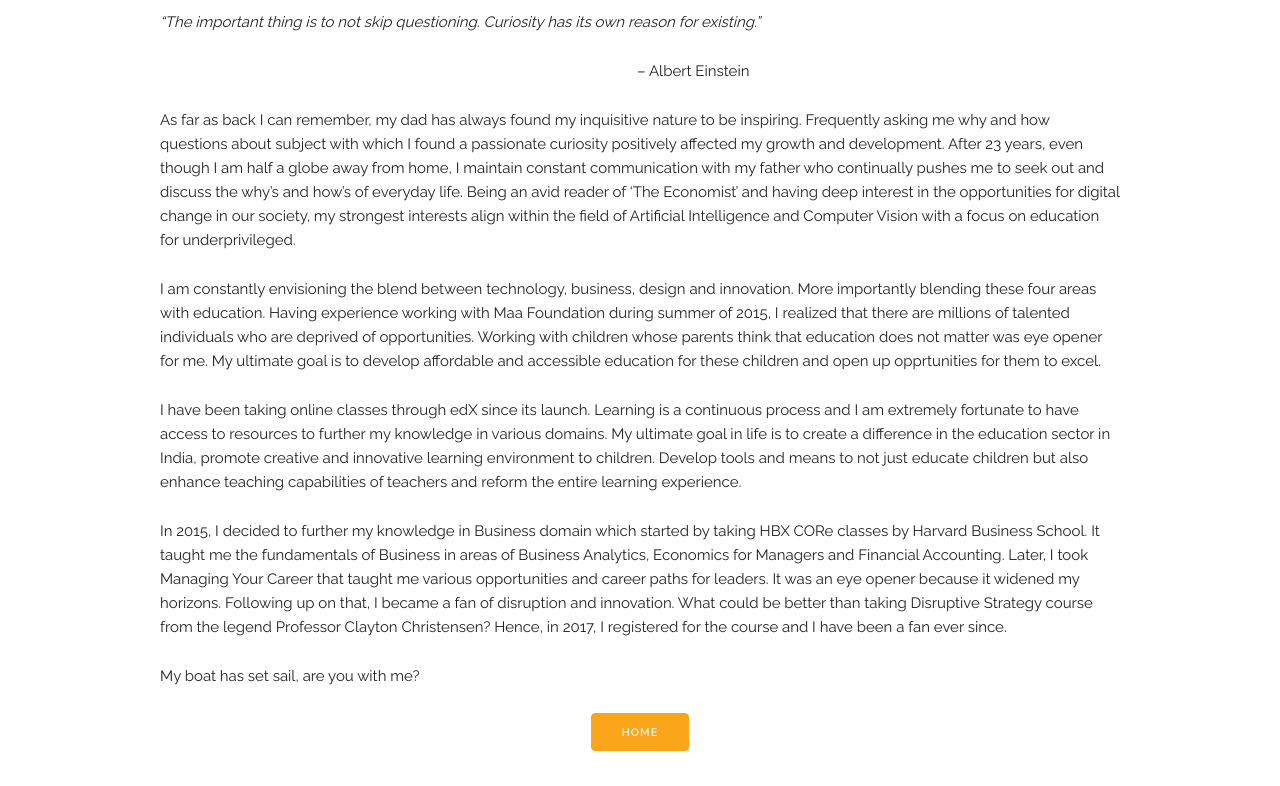
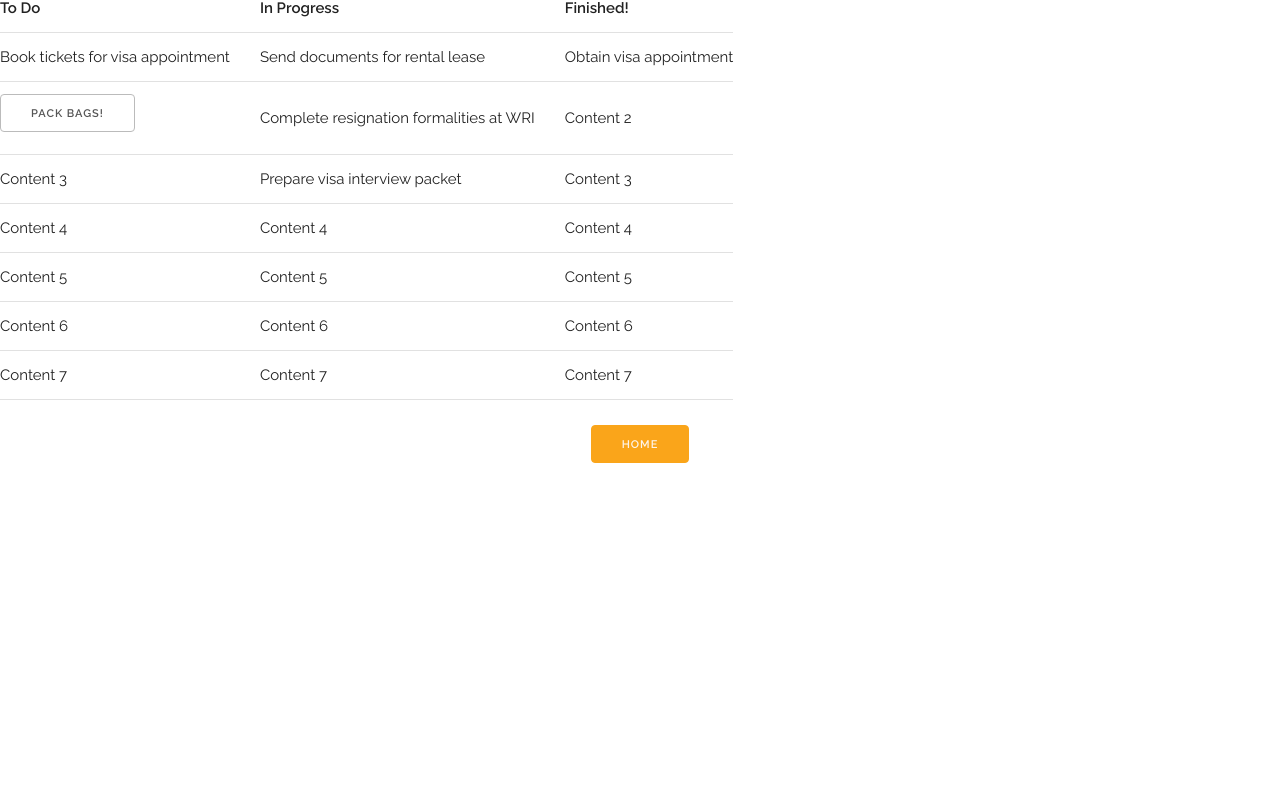
Before and after one commit to sherya21/sherya21.github.io, a plain HTML site: page onmyradar.html in a window 1280 px wide. Shown: the part 89-875 px from the top of the page. After the commit the page ends 800 px from the top, so only its background shows below. Drawn offline with Linux system fonts and the light colour scheme.

Commit message:
Update onmyradar.html

```diff
--- a/onmyradar.html
+++ b/onmyradar.html
@@ -26,55 +26,59 @@
       <style>p.indent{ padding-left: 31.8em }</style>
    </head>
    <body>
-      <!-- Philosophy Page Layout
+      <!-- onmyradar Page Layout
          –––––––––––––––––––––––––––––––––––––––––––––––––– -->
-      <div class="container">
-         <div style="margin-top: 2%">
-            <h1>Life - How I choose to live it</h1>
-            <p>
-               <i>“The important thing is to not skip questioning. Curiosity has its own reason for existing.”</i>
-            <p class="indent">– Albert Einstein</p>
-            </p>
-            <p>
-               As far as back I can remember, my dad has always found my inquisitive nature to be inspiring.
-               Frequently asking me why and how questions about subject with which I found a passionate curiosity
-               positively affected my growth and development. After 23 years, even though I am half a globe away
-               from home, I maintain constant communication with my father who continually pushes me to seek out and
-               discuss the why’s and how’s of everyday life. Being an avid reader of ‘The Economist’ and having deep
-               interest in the opportunities for digital change in our society, my strongest interests align within the
-               field of Artificial Intelligence and Computer Vision with a focus on education for underprivileged.
-            </p>
-            <p>
-               I am constantly envisioning the blend between technology, business, design and innovation. More importantly
-               blending these four areas with education. Having experience working with Maa Foundation during summer of 2015,
-               I realized that there are millions of talented individuals who are deprived of opportunities. Working with children
-               whose parents think that education does not matter was eye opener for me. My ultimate goal is to develop affordable and
-               accessible education for these children and open up opprtunities for them to excel.</br>
-            </p>
-            <p>
-               I have been taking online classes through edX since its launch. Learning is a continuous process and I am extremely
-               fortunate to have access to resources to further my knowledge in various domains. My ultimate goal in life is to create
-               a difference in the education sector in India, promote creative and innovative learning environment to children. Develop
-               tools and means to not just educate children but also enhance teaching capabilities of teachers and reform the entire
-               learning experience.
-            </p>
-            <p>
-               In 2015, I decided to further my knowledge in Business domain which started by taking HBX CORe classes by Harvard Business
-               School. It taught me the fundamentals of Business in areas of Business Analytics, Economics for Managers and Financial
-               Accounting. Later, I took Managing Your Career that taught me various opportunities and career paths for leaders. It was an
-               eye opener because it widened my horizons. Following up on that, I became a fan of disruption and innovation. What could be
-               better than taking Disruptive Strategy course from the legend Professor Clayton Christensen? Hence, in 2017, I registered for
-               the course and I have been a fan ever since.
-            </p>
-            <p>
-               My boat has set sail, are you with me?
-            </p>
-            <div class="button-list" align="center">
-               <ul>
-                  <li><a class="button button-home" href="index.html">Home</a></li>
-               </ul>
-            </div>
-         </div>
+      <h2>This list never ends....</h2>
+      <table class="fl-table">
+         <thead>
+            <tr>
+               <th>To Do</th>
+               <th>In Progress</th>
+               <th>Finished!</th>
+            </tr>
+         </thead>
+         <tbody>
+            <tr>
+               <td>Book tickets for visa appointment</td>
+               <td>Send documents for rental lease</td>
+               <td>Obtain visa appointment</td>
+            </tr>
+            <tr>
+               <td><a class="button" href="packinglist.html">Pack Bags!</a></td>
+               <td>Complete resignation formalities at WRI</td>
+               <td>Content 2</td>
+            </tr>
+            <tr>
+               <td>Content 3</td>
+               <td>Prepare visa interview packet</td>
+               <td>Content 3</td>
+            </tr>
+            <tr>
+               <td>Content 4</td>
+               <td>Content 4</td>
+               <td>Content 4</td>
+            </tr>
+            <tr>
+               <td>Content 5</td>
+               <td>Content 5</td>
+               <td>Content 5</td>
+            </tr>
+            <tr>
+               <td>Content 6</td>
+               <td>Content 6</td>
+               <td>Content 6</td>
+            </tr>
+            <tr>
+               <td>Content 7</td>
+               <td>Content 7</td>
+               <td>Content 7</td>
+            </tr>
+         <tbody>
+      </table>
+      <div class="button-list" align="center">
+         <ul>
+            <li><a class="button button-home" href="index.html">Home</a></li>
+         </ul>
       </div>
    </body>
 </html>
```
